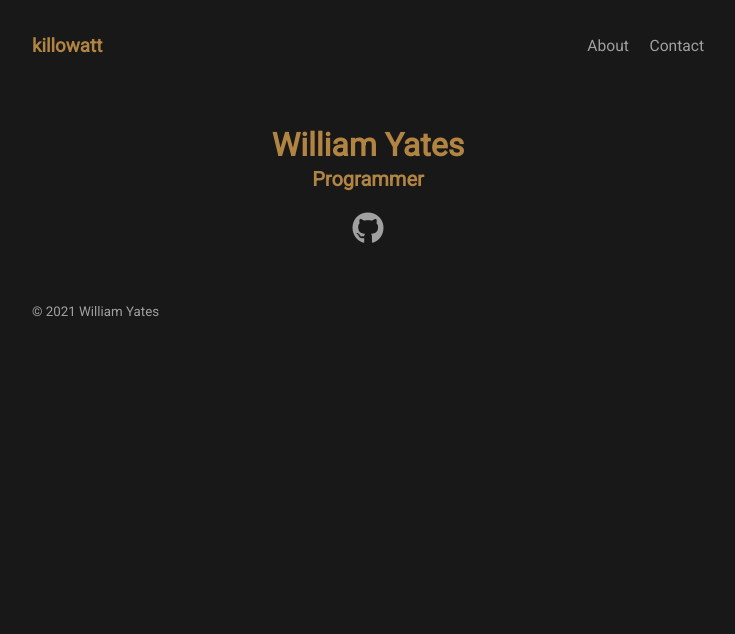
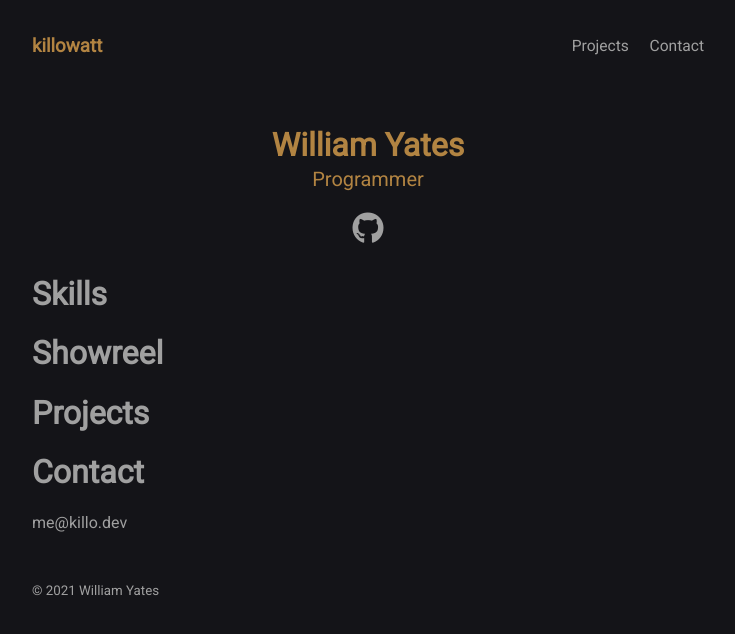
Before and after one commit to killowatt/killowatt.github.io, a plain HTML site: page index.html in a window 1280 px wide. Shown: the whole page, without its empty margins (272-1007 px from the left). Drawn offline with Linux system fonts and the light colour scheme.

Commit message:
Add sections, modify style

```diff
--- a/index.html
+++ b/index.html
@@ -9,10 +9,12 @@
 
     <link rel="stylesheet" href="styles.css">
 
+    <!-- Roboto Font -->
     <link rel="preconnect" href="https://fonts.googleapis.com">
     <link rel="preconnect" href="https://fonts.gstatic.com" crossorigin>
     <link href="https://fonts.googleapis.com/css2?family=Roboto&display=swap" rel="stylesheet">
 
+    <!-- Logos -->
     <script src="https://kit.fontawesome.com/a11347cf3e.js" crossorigin="anonymous"></script>
 </head>
 
@@ -23,7 +25,7 @@
                 <a class="home" href="" title="Home">killowatt</a>
 
                 <nav class="navigation">
-                    <small><a href="">About</a></small>
+                    <small><a href="#projects">Projects</a></small>
                     <small><a href="">Contact</a></small>
                 </nav>
             </h3>
@@ -34,6 +36,23 @@
                 <h1>William Yates</h1>
                 <h2>Programmer</h2>
                 <a href="https://github.com/killowatt"><i class="fab fa-github"></i></a>
+            </div>
+
+            <div id="skills">
+                <h1>Skills</h1>
+            </div>
+
+            <div id="showreel">
+                <h1>Showreel</h1>
+            </div>
+
+            <div id="projects">
+                <h1>Projects</h1>
+            </div>
+
+            <div id="contact">
+                <h1>Contact</h1>
+                me@killo.dev
             </div>
         </main>
 
--- a/styles.css
+++ b/styles.css
@@ -1,6 +1,6 @@
 :root {
     --theme-color: #A0A0A0;
-    --theme-background: #181818;
+    --theme-background: #141418;
     --theme-accent: #B28442;
 }
 
@@ -23,15 +23,9 @@ body {
     color: var(--theme-color);
 }
 
-h1 {
-    font-size: 2rem;
-    margin-bottom: 0;
-}
-
-h2 {
-    font-size: 1.25rem;
-    margin-top: 0;
-    line-height: 100%;
+iframe {
+    margin: auto;
+    display: block;
 }
 
 .footer {
@@ -89,6 +83,19 @@ h2 {
     line-height: 3rem;
 }
 
+.overview h1 {
+    font-size: 2rem;
+    font-weight: 800;
+    margin-bottom: 0;
+}
+
+.overview h2 {
+    font-size: 1.25rem;
+    font-weight: 500;
+    margin-top: 0;
+    line-height: 100%;
+}
+
 .overview a {
     color: var(--theme-color);
     text-decoration: none;
```
